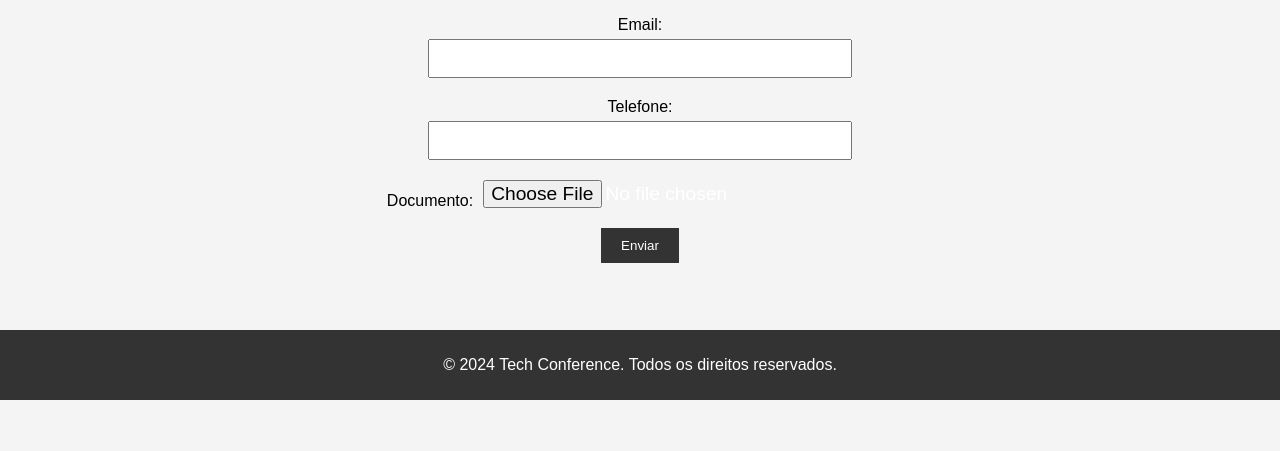
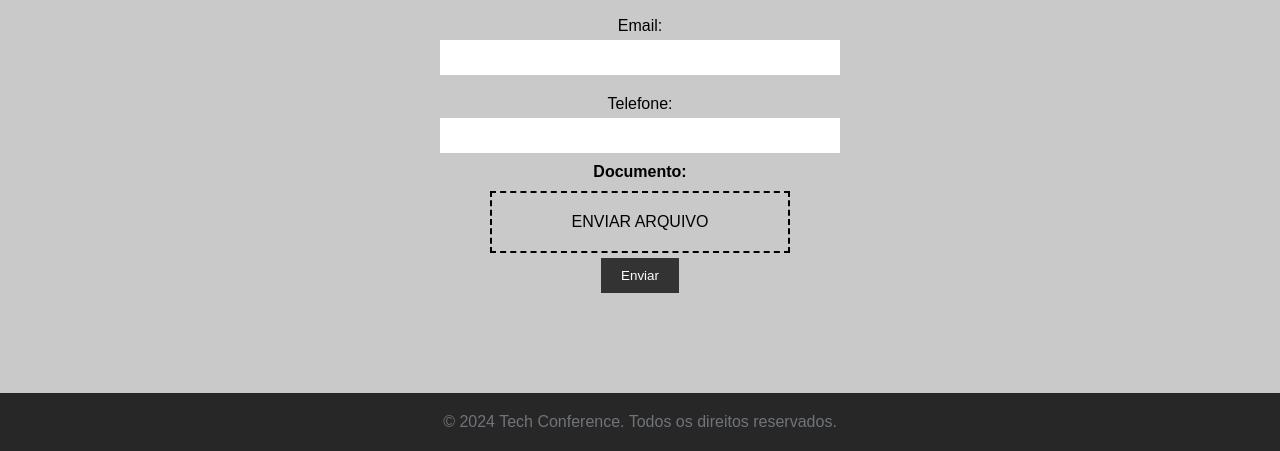
Before and after one commit to joaosuttermg/DESAFIO, a plain HTML site: page cadastro.html in a window 1280 px wide. Shown: the part 400-851 px from the top of the page. Before the commit the page ends 800 px from the top, so only its background shows below. Drawn offline with Linux system fonts and the light colour scheme.

Commit message:
tech conference completed

```diff
--- a/CSS/cadastro.css
+++ b/CSS/cadastro.css
@@ -1,15 +1,57 @@
 input[type="file"] {
-
-    font-size: 1.2em;
-    color: #fff;
-    padding: 10px;
+    display: none;
 
 }
 .filebox {
     display: flex;
+    flex-direction: column;
     width: 100%;
     align-items: center;
     justify-content: center;
+}
 
+.input-file {
+    width: 100%;
+    max-width: 300px;
+    padding: 20px 10px;
+    border: 2px dashed #000;
+    color: #000;
+    text-transform: uppercase;
+    text-align: center;
+    display: block;
+    margin-top: 10px;
+    cursor: pointer;
+}
+form {
+    display: flex;
+    flex-direction: column;
+    align-items: center;
+    height: 100%;
+}
 
+form label {
+    margin: 10px 0 5px;
 }
+
+form input {
+    padding: 10px;
+    margin-bottom: 10px;
+    width: 80%;
+    max-width: 400px;
+}
+
+form button {
+    padding: 10px 20px;
+    background-color: #333;
+    color: #fff;
+    border: none;
+    cursor: pointer;
+}
+
+form button:hover {
+    background-color: #555;
+}
+footer {
+    background-color: rgb(39, 39, 39);
+    padding: 20px;
+}
--- a/CSS/sobre.css
+++ b/CSS/sobre.css
@@ -0,0 +1,26 @@
+.background {
+width: 100%;
+height: 100%;
+
+
+}
+.background img {
+    width: 100%;
+    height: 300px;
+    object-fit: cover;
+    opacity: 0.9;
+}
+main p {
+    color: #305161;
+    font-size: 20px;
+    text-align: center;
+    margin-top: 1%;
+    font-family: Arial, sans-serif;
+}
+.main {
+    padding: 100px;
+}
+footer {
+    background-color: rgb(39, 39, 39);
+    padding: 20px;
+}
--- a/CSS/styles.css
+++ b/CSS/styles.css
@@ -1,4 +1,6 @@
-body {
+
+
+ body {
     font-family: Arial, sans-serif;
     margin: 0;
     padding: 0;
@@ -33,7 +35,7 @@ nav ul li a {
 }
 
 main {
-    padding: 20px;
+   padding: 100px;
     text-align: center;
 }
 
@@ -42,36 +44,10 @@ footer {
     color: #fff;
     text-align: center;
     padding: 10px 0;
-    position: fixed;
     width: 100%;
     bottom: 0;
 }
-
-form {
-    display: flex;
-    flex-direction: column;
-    align-items: center;
+footer {
+    background-color: rgb(39, 39, 39);
+    padding: 20px;
 }
-
-form label {
-    margin: 10px 0 5px;
-}
-
-form input {
-    padding: 10px;
-    margin-bottom: 10px;
-    width: 80%;
-    max-width: 400px;
-}
-
-form button {
-    padding: 10px 20px;
-    background-color: #333;
-    color: #fff;
-    border: none;
-    cursor: pointer;
-}
-
-form button:hover {
-    background-color: #555;
-}
--- a/cadastro.html
+++ b/cadastro.html
@@ -7,6 +7,7 @@
     <title>Cadastro - Tech Conference 2024</title>
     <link rel="stylesheet" href="./CSS/cadastro.css">
     <link rel="stylesheet" href="./CSS/styles.css">
+    <link rel="stylesheet" href="./CSS/global.css">
 </head>
 
 <body>
@@ -32,8 +33,9 @@
             <label for="telefone">Telefone:</label>
             <input type="tel" id="telefone" name="telefone" required>
             <div class="filebox">
-            <label for="Document">Documento:</label>
-            <input type="file" accept=".png" id="Documento" name="documento">
+                <strong>Documento: </strong>
+                <label for="id" class="input-file">Enviar Arquivo</label>
+                <input type="file" accept=".png" id="id" name="documento" />
             </div>
 
             <button type="submit">Enviar</button>
```
Also changed, not shown: index.html (+1 -0 lines), sobre.html (+10 -2 lines), img/banner.jpg (added).
